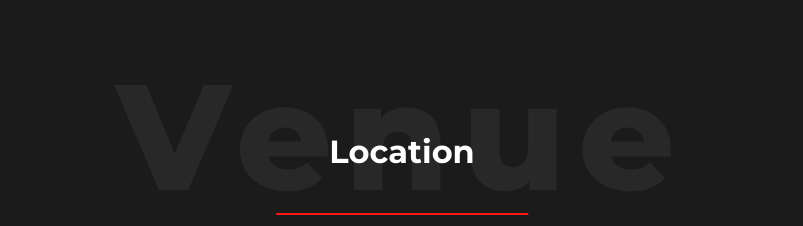
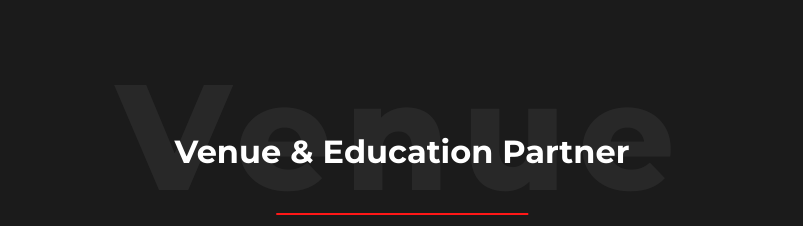
Before and after one commit to hack4bengal/s3, a React (Vite) app: page / in a window 1280 px wide. Shown: the part 2080-2306 px from the top of the page, without its empty margins (238-1041 px from the left). Built offline with nearby package versions, Linux system fonts and the light colour scheme.

Commit message:
update: Venue & Education Partner

```diff
--- a/src/assets/data/HeaderContent.js
+++ b/src/assets/data/HeaderContent.js
@@ -10,7 +10,7 @@ const HeaderData = {
     backWord: "Venue",
     backWordSize_mobile: "85px",
     backWordSpacing_mobile: "0.2rem",
-    frontWord: "Location",
+    frontWord: "Venue & Education Partner",
     frontWordMobile: "Location",
   },
   timeline: {
```
